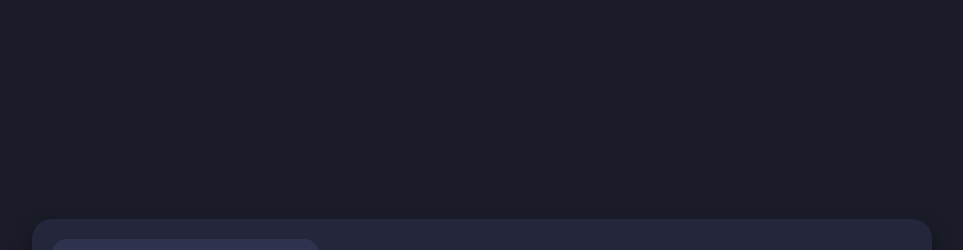
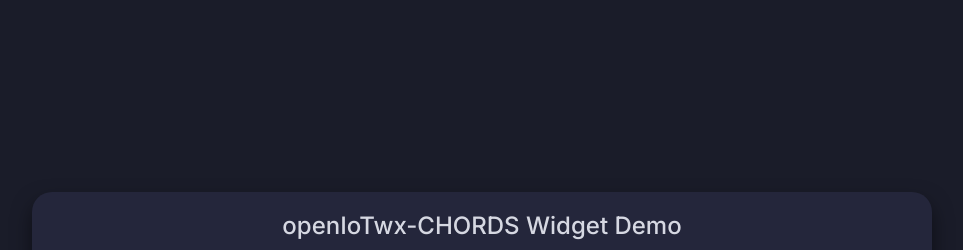
Before and after one commit to kmaull-ucar/openiotwx-chords-widget, a plain HTML site: page index.html in a window 1280 px wide. Shown: the part 31-281 px from the top of the page, without its empty margins (158-1121 px from the left). Drawn offline with nearby package versions, Linux system fonts and the light colour scheme; no server answers; a web font is replaced by a local one.

Commit message:
added title

```diff
--- a/index.html
+++ b/index.html
@@ -22,6 +22,7 @@
 </head>
 <body>
     <div class="container">
+        <h3><center>openIoTwx-CHORDS Widget Demo</center></h4>
         <div class="row">
             <!-- Current Weather Section -->
             <div class="col-md-4">
```
